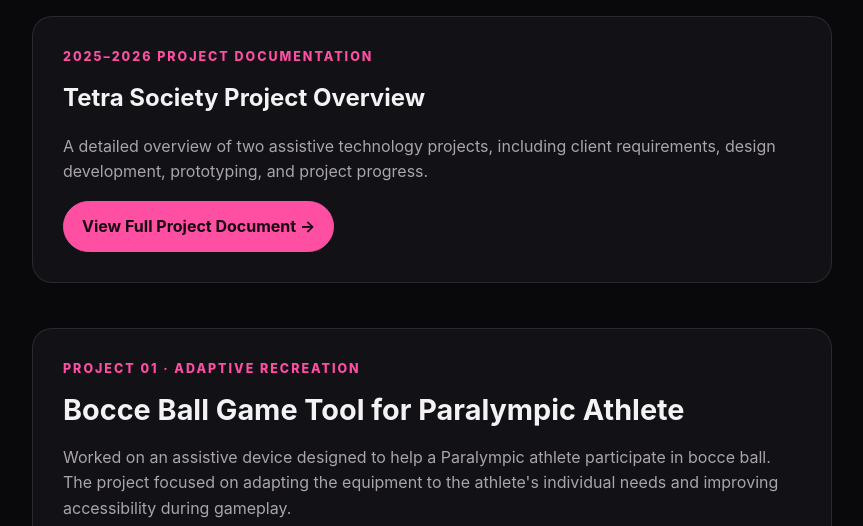
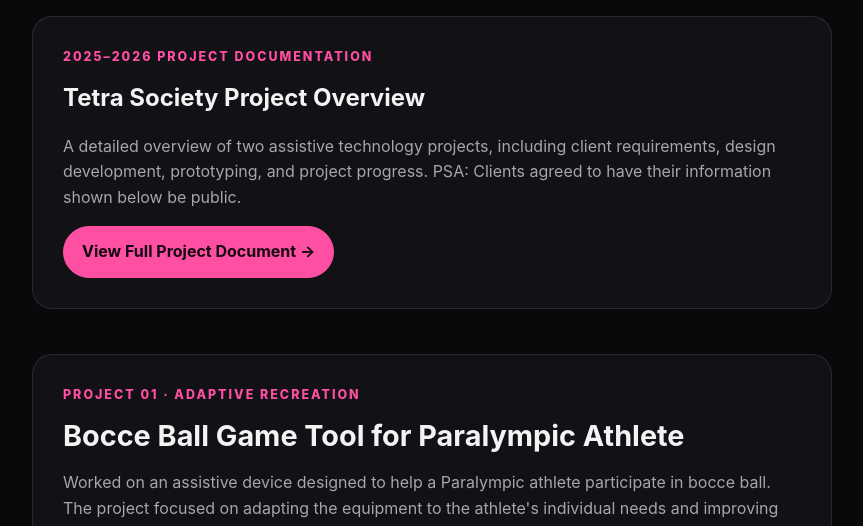
Before and after one commit to GabrielleOuellette/GabrielleOuellette.github.io, a plain HTML site: page projects/tetra.html in a window 1280 px wide. Shown: the part 980-1506 px from the top of the page, without its empty margins (208-1071 px from the left). Drawn offline with Linux system fonts and the light colour scheme.

Commit message:
Clarify client information sharing agreement
Added a note about client agreement for public information.

```diff
--- a/projects/tetra.html
+++ b/projects/tetra.html
@@ -70,7 +70,8 @@
   <p>
     A detailed overview of two assistive technology
     projects, including client requirements, design
-    development, prototyping, and project progress.
+    development, prototyping, and project progress. PSA: Clients agreed
+    to have their information shown below be public.
   </p>
 
   <a
```
